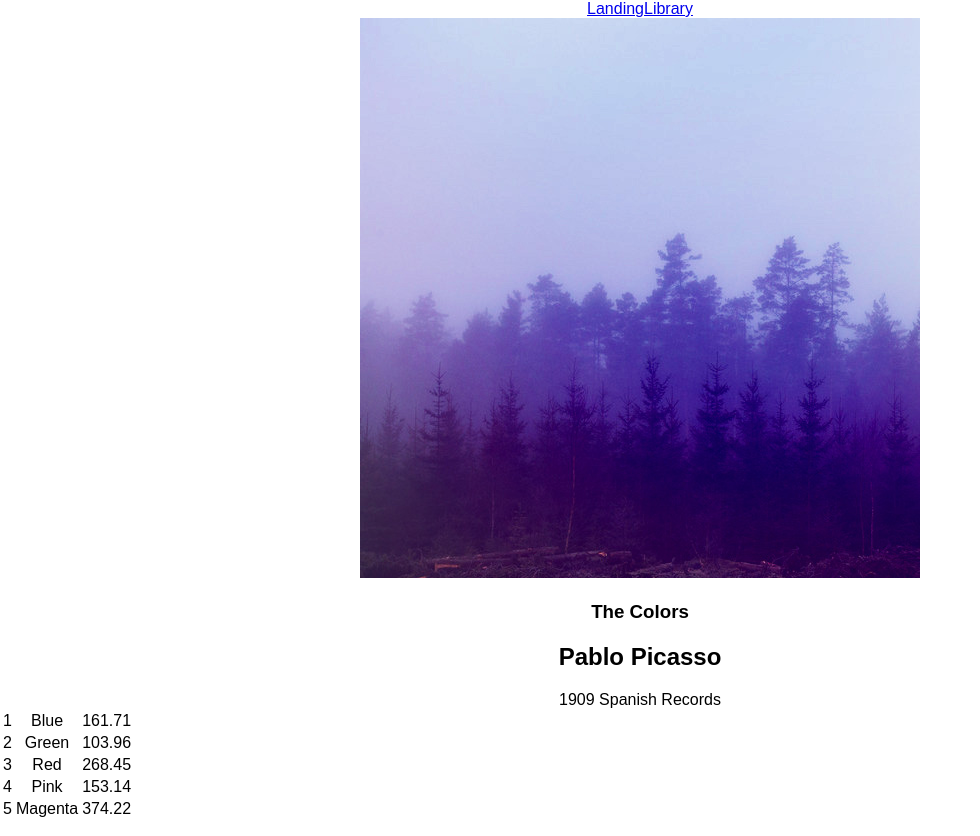
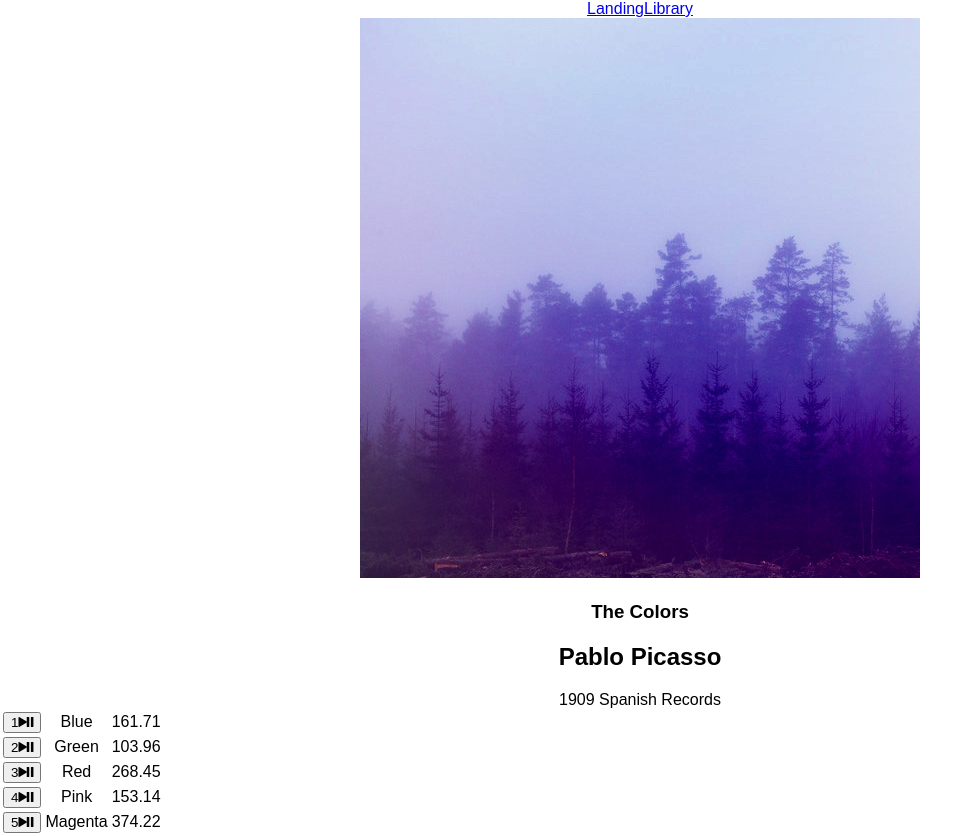
Before and after one commit to kevindlegg/bloc-jams-react, a React (Create React App) app: page /album/the-colors in a window 1280 px wide. Shown: the whole page, without its empty margins (0-980 px from the left). Built offline with nearby package versions, Linux system fonts and the light colour scheme.

Commit message:
checkpoint 7 audio playback: completed with button

```diff
--- a/src/components/Album.js
+++ b/src/components/Album.js
@@ -64,9 +64,15 @@
           <tbody>
             { this.state.album.songs.map( (song, index) =>
                 <tr className="song" key={ index } onClick={() => this.handleSongClick(song)} >
-                  <td>{ index + 1 }</td>
-                  <td>{ song.title }</td>
-                  <td>{ song.duration }</td>
+                  <td className="song-actins">
+                    <button>
+                      <span className="song-number">{ index + 1 }</span>
+                      <span className="ion-play"></span>
+                      <span className="ion-pause"></span>
+                    </button>
+                  </td>
+                  <td className="song-title">{ song.title }</td>
+                  <td className="song-duration">{ song.duration }</td>
                 </tr>
               )
             }
```
